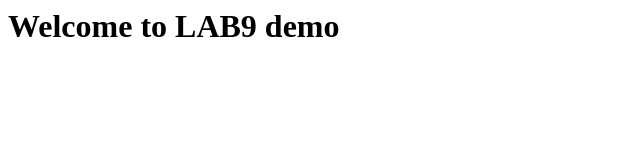
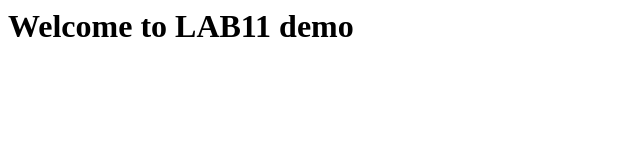
Before and after one commit to youngsterjaidev/lab9-demo, a plain HTML site: page index.html in a window 1280 px wide. Shown: the full height of the page, 0-640 px from the left. Drawn offline with Linux system fonts and the light colour scheme.

Commit message:
Update index.html

```diff
--- a/index.html
+++ b/index.html
@@ -1 +1 @@
-<h1>Welcome to LAB9 demo</h1>
+<h1>Welcome to LAB11 demo</h1>
```
